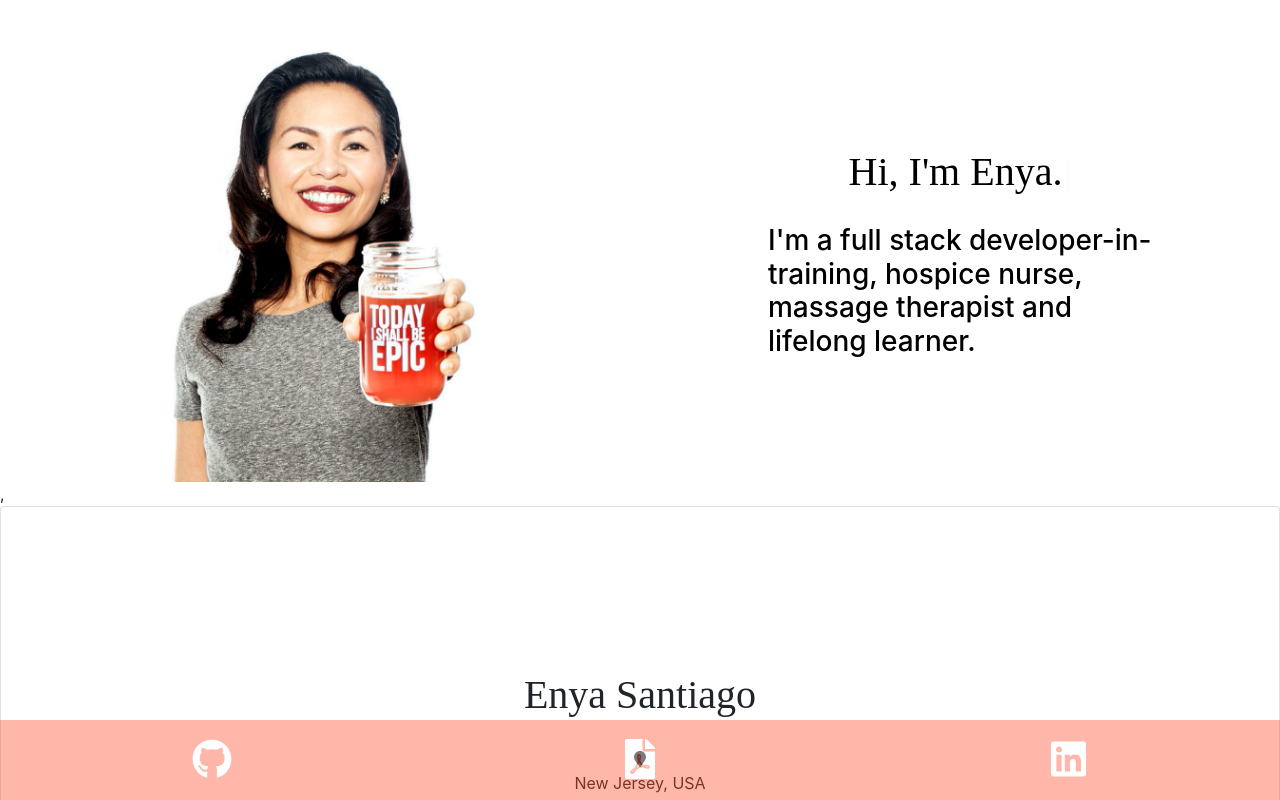
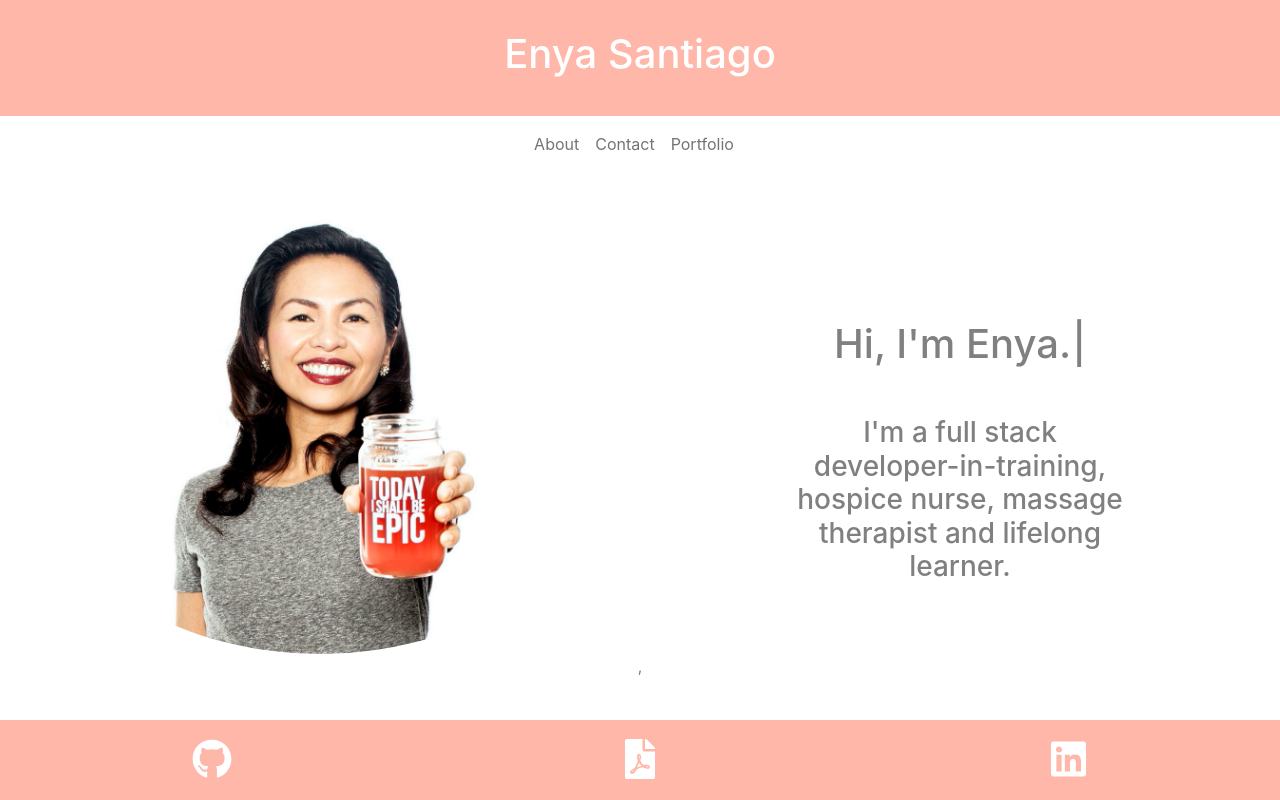
Before and after one commit to enyasantiago/react-portfolio, a React (Create React App) app: page / in a window 1280 px wide. Shown: the top 800 px of the page. Built offline with nearby package versions, Linux system fonts and the light colour scheme.

Commit message:
fixed nav bar, added header and styling

```diff
--- a/package.json
+++ b/package.json
@@ -12,6 +12,7 @@
     "@testing-library/user-event": "^12.8.3",
     "bootstrap": "^5.0.1",
     "react": "^17.0.2",
+    "react-bootstrap": "^1.6.0",
     "react-dom": "^17.0.2",
     "react-router-dom": "^5.2.0",
     "react-scripts": "4.0.3",
--- a/src/App.css
+++ b/src/App.css
@@ -1,20 +1,40 @@
 .App {
   text-align: center;
-  font-family: 'Long Cang';
+  text-decoration: none;
+  color: gray;
 }
 /*
 /* styles About headers */
-h1 {
-  font-family: 'Long Cang';
+h1, h3{
   padding: 20px;
   text-align: center;
+  text-decoration: none;
+  color: gray;
 }
-.navbar {
-  padding: 5%;
+.name {
+  color: white;
+
 }
+
+
 /* styles footer */
 .footer {
   position: fixed;
+  width: 100%;
+  left: 0;
+  bottom: 0;
+  background-color:#ff4d2a;
+  opacity: 40%;
+  text-align: center;
+  padding: 10px;
+  color:white;
+  }
+.awesome {
+  color: white;
+  font-size: 40px;
+}
+.header {
+  /* position: fixed; */
   width: 100%;
   left: 0;
   bottom: 0;
--- a/src/App.js
+++ b/src/App.js
@@ -1,24 +1,28 @@
-import React from "react";
-import './App.css';
-import Header from "./components/Header";
-import Contact from "./components/Contact";
-import Footer from "./components/Footer";
-import Portfolio from "./components/Portfolio";
+import "./App.css";
+import { BrowserRouter as Router, Route, Switch } from "react-router-dom";
+import About from "./pages/about";
+import PortfolioPage from "./pages/portfolio";
+import ContactPage from "./pages/contact";
 
 
 function App() {
   return (
-    <>
-    <Header/>,
-    <Contact/>
-    <div class="container-fluid" id="portfolio">
-    <Portfolio/>
+    <div className="App">
+      <Router>
+      <Switch>
+        <Route exact path={["/", "/about"]}>
+          <About />
+        </Route>
+        <Route exact path={["/contact"]}>
+          <ContactPage/>
+        </Route>
+        <Route exact path={["/portfolio"]}>
+          <PortfolioPage />
+        </Route>
+        </Switch>
+      </Router>
     </div>
-    <Footer/>
-    </>
-
   );
-
 }
 
 export default App;
--- /dev/null
+++ b/src/components/Banner/index.js
@@ -0,0 +1,35 @@
+
+import React from "react";
+import Typewriter from "typewriter-effect";
+import PortfolioImages from "../../images/Enya.jpg";
+
+function Banner() {
+  return (
+    <>
+    <main class="container-fluid">
+        <div class="row">
+            <div class="col-12 col-sm-6">
+            <img src ={PortfolioImages} alt= "Enya" className= "img-fluid rounded-circle"/>
+
+            </div>
+
+            <div class="col-12 col-sm-6" id="about">
+            <h1><Typewriter
+              options={{
+                strings: "Hi, I'm Enya.",
+                pauseFor: 10000,
+                autoStart: true,
+                loop: true,
+                }}
+                />
+                </h1>
+
+            <h3>I'm a full stack developer-in-training, hospice nurse, massage therapist and lifelong learner.</h3>
+            </div>
+        </div>
+    </main>
+    </>
+  );
+}
+
+export default Banner;
--- /dev/null
+++ b/src/components/BootstrapNavbar/index.js
@@ -0,0 +1,51 @@
+import React from 'react'
+import {
+    BrowserRouter as Router,
+    Switch,
+    Route,
+  } from "react-router-dom";
+  import { Navbar,Nav } from 'react-bootstrap'
+  import About from '../../pages/about';
+  import ContactPage from '../../pages/contact';
+  import PortfolioPage from '../../pages/portfolio';
+
+class BootstrapNavbar extends React.Component{
+
+    render(){
+        return(
+            <div>
+                <div className="row">
+                    <div className="col-md-12 nav justify-content-center">
+                        <Router>
+                            <Navbar bg="white" variant="light" expand="lg" >
+                                <Navbar.Toggle aria-controls="basic-navbar-nav" />
+                                <Navbar.Collapse id="basic-navbar-nav">
+                                    <Nav className="mr-auto">
+                                    <Nav.Link href="../../about">About</Nav.Link>
+                                    <Nav.Link href="../../contact">Contact</Nav.Link>
+                                    <Nav.Link href="../../portfolio">Portfolio</Nav.Link>
+
+                                    </Nav>
+                                </Navbar.Collapse>
+                            </Navbar>
+                            <br />
+                            <Switch>
+                                <Route exact path="../../pages/about">
+                                    <About/>
+                                </Route>
+                                <Route path="../../pages/contact">
+                                    <ContactPage/>
+                                </Route>
+                                <Route path="../../pages/portfolio">
+                                    <PortfolioPage/>
+                                </Route>
+                            </Switch>
+                        </Router>
+                    </div>
+                </div>
+            </div>
+        )
+    }
+}
+
+export default BootstrapNavbar;
--- a/src/components/Header/index.js
+++ b/src/components/Header/index.js
@@ -1,32 +1,30 @@
-
 import React from "react";
-import Typewriter from "typewriter-effect";
-import PortfolioImages from "../../images/Enya.jpg";
+// import { FontAwesomeIcon } from '@fortawesome/react-fontawesome'
+// import { faFilePdf } from "@fortawesome/free-solid-svg-icons";
+// import { faLinkedin } from "@fortawesome/free-brands-svg-icons";
+// import { faGithub } from "@fortawesome/free-brands-svg-icons";
+// import Resume from "../../images/Enya Santiago Resume.pdf";
 
 function Header() {
   return (
     <>
-    <main class="container-fluid">
-        <div class="row">
-            <div class="col-12 col-sm-6">
-            <img src ={PortfolioImages} alt= "Enya" className= "img-fluid"/>
-            </div>
-
-            <div class="col-12 col-sm-6" id="about">
-            <h1><Typewriter
-              options={{
-                strings: "Hi, I'm Enya.",
-                pauseFor: 10000,
-                autoStart: true,
-                loop: true,
-                }}
-                />
-                </h1>
-
-            <h3>I'm a full stack developer-in-training, hospice nurse, massage therapist and lifelong learner.</h3>
-            </div>
-        </div>
-    </main>
+    <header class="header">
+    <div class="row">
+      <div class="col-4">
+        {/* <a class="awesome" href="https://github.com/enyasantiago">
+        <FontAwesomeIcon icon={faGithub} />
+      </a> */}
+      </div>
+      <div class="col-4">
+        <h1 class="name">Enya Santiago</h1>
+    </div>
+    <div class="col-4">
+        {/* <a class="awesome" href="https://www.linkedin.com/in/enya-santiago-1716b714/">
+        <FontAwesomeIcon icon={faLinkedin } />
+        </a> */}
+      </div>
+    </div>
+</header>
     </>
   );
 }
--- a/src/components/Portfolio/index.js
+++ b/src/components/Portfolio/index.js
@@ -6,13 +6,13 @@ import Workday from "../../images/Workday Scheduler.png";
 import Budget from "../../images/Budget.png";
 import Burger from "../../images/Burgers.gif";
 import Buttons from "../Buttons";
-import Card from "../Card";
+import Project from "../Project";
 
 function Portfolio(props) {
     return (
     <>
         <div class="card">
-        <Card
+        <Project
             PortfolioImages={StyleMe}
             imgAlt={"Style Me"}
             cardTitle={"Style Me"}
@@ -25,7 +25,7 @@ function Portfolio(props) {
         />
         </div>
         <div class="card">
-        <Card
+        <Project
             PortfolioImages={MixTape}
             imgAlt={"Mix Tape"}
             cardTitle={"Mix Tape Maker"}
@@ -37,7 +37,7 @@ function Portfolio(props) {
         />
         </div>
         <div class="card">
-        <Card
+        <Project
             PortfolioImages={Weather}
             imgAlt={"Weather Dashboard"}
             cardTitle={"Weather Dashboard"}
@@ -49,7 +49,7 @@ function Portfolio(props) {
         />
         </div>
         <div class="card">
-        <Card
+        <Project
             PortfolioImages={Workday}
             imgAlt={"WorkDay Scheduler"}
             cardTitle={"WorkDay Scheduler"}
@@ -61,7 +61,7 @@ function Portfolio(props) {
         />
         </div>
         <div class="card">
-        <Card
+        <Project
             PortfolioImages={Budget}
             imgAlt={"Budget Tracker"}
             cardTitle={"Budget Tracker"}
@@ -73,7 +73,7 @@ function Portfolio(props) {
         />
         </div>
         <div class="card">
-        <Card
+        <Project
             PortfolioImages={Burger}
             imgAlt={"Burger Logger"}
             cardTitle={"Burger Logger"}
--- /dev/null
+++ b/src/pages/about.js
@@ -0,0 +1,22 @@
+import React from "react";
+import "../App.css";
+import Header from "../components/Header";
+import Banner from "../components/Banner";
+import Footer from "../components/Footer";
+import BootstrapNavbar from "../components/BootstrapNavbar";
+
+
+
+function About() {
+  return (
+    <>
+    <Header/>
+    <BootstrapNavbar/>
+    <Banner/>,
+
+    <Footer/>
+
+    </>
+  );
+}
+export default About;
--- /dev/null
+++ b/src/pages/contact.js
@@ -0,0 +1,22 @@
+import React from "react";
+import "../App.css";
+import Header from "../components/Header";
+import Contact from "../components/Contact";
+import Footer from "../components/Footer";
+import BootstrapNavbar from "../components/BootstrapNavbar";
+
+
+
+
+function ContactPage() {
+  return (
+    <>
+    <Header/>
+    <BootstrapNavbar/>,
+    <Contact/>
+    <Footer/>
+
+    </>
+  );
+}
+export default ContactPage;
--- /dev/null
+++ b/src/pages/portfolio.js
@@ -0,0 +1,22 @@
+import React from "react";
+import Header from "../components/Header";
+import BootstrapNavbar from "../components/BootstrapNavbar";
+import Portfolio from "../components/Portfolio";
+import Footer from "../components/Footer";
+
+
+
+function PortfolioPage() {
+  return (
+    <>
+    <Header/>
+    <BootstrapNavbar/>
+    <div class="container-fluid" id="portfolio">
+    <Portfolio/>
+    </div>
+    <Footer/>
+
+    </>
+  );
+}
+export default PortfolioPage;
```
Also changed, not shown: src/components/Project/index.js (renamed from src/components/Card/index.js), 1 other file (tests, documents, lock files or other folders).
